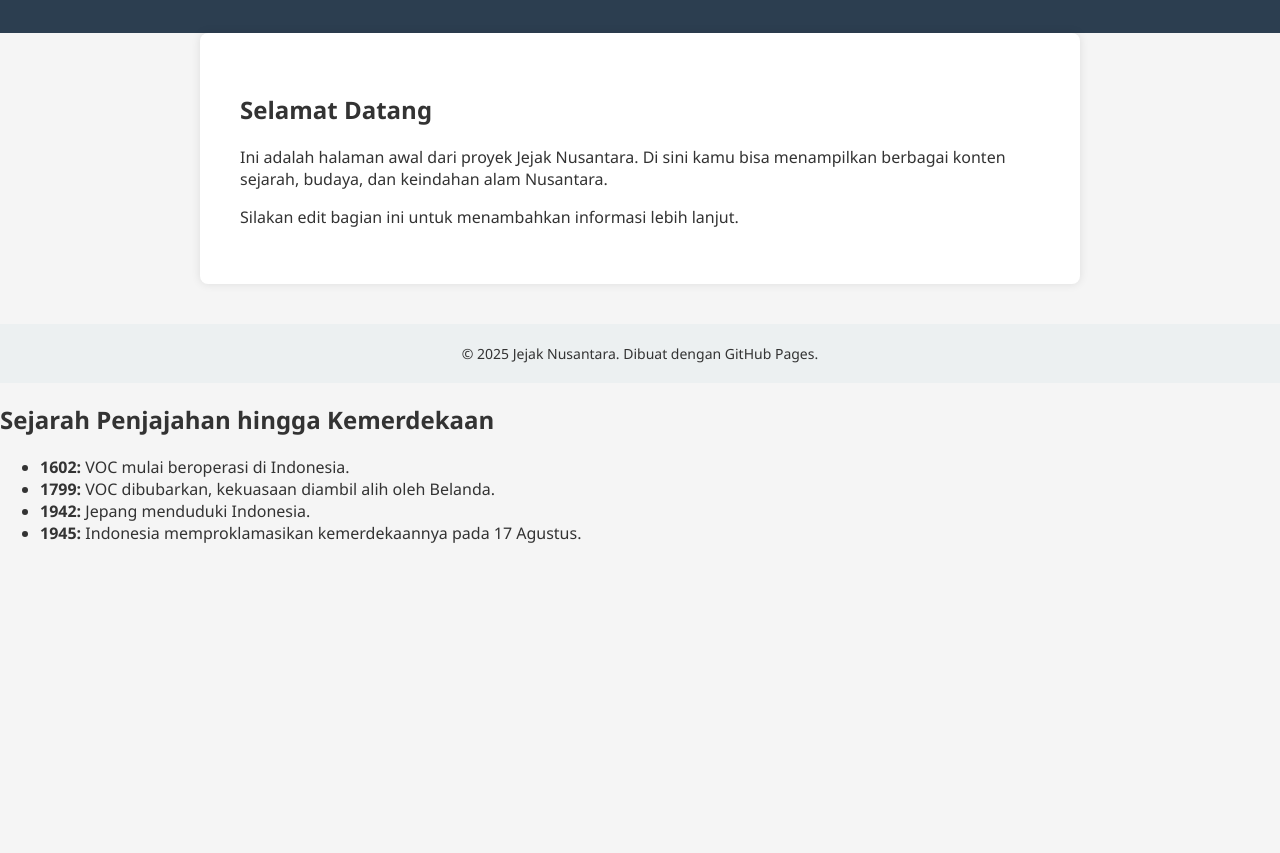
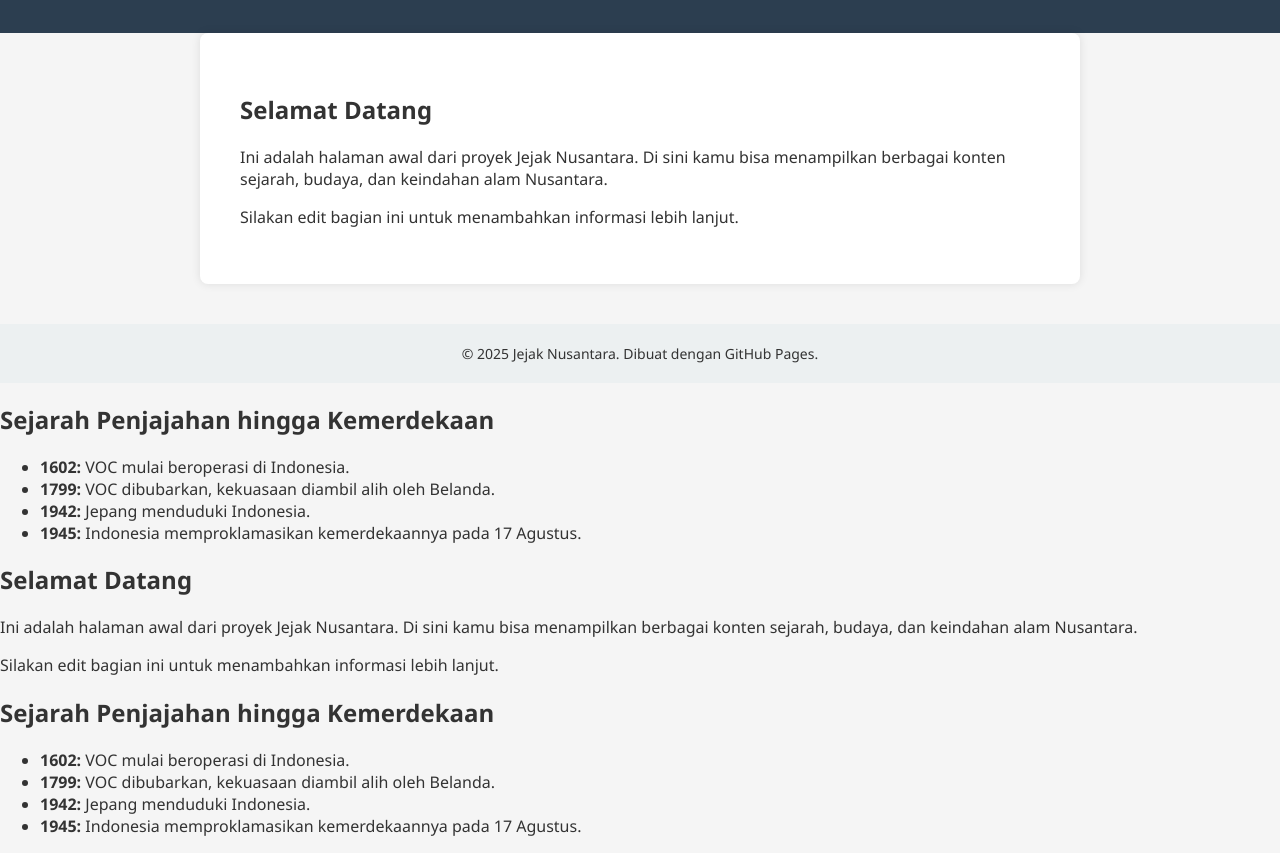
Before and after one commit to jioginting/Jejak-nusantara, a website: page index.html in a window 1280 px wide. Shown: the part 131-984 px from the top of the page. Before the commit the page ends 800 px from the top, so only its background shows below. Drawn offline with Linux system fonts and the light colour scheme.

Commit message:
Update index.html

```diff
--- a/index.html
+++ b/index.html
@@ -63,4 +63,19 @@
     <li><strong>1942:</strong> Jepang menduduki Indonesia.</li>
     <li><strong>1945:</strong> Indonesia memproklamasikan kemerdekaannya pada 17 Agustus.</li>
   </ul>
-</section>
+</section
+<main>
+  <h2>Selamat Datang</h2>
+  <p>Ini adalah halaman awal dari proyek Jejak Nusantara. Di sini kamu bisa menampilkan berbagai konten sejarah, budaya, dan keindahan alam Nusantara.</p>
+  <p>Silakan edit bagian ini untuk menambahkan informasi lebih lanjut.</p>
+
+  <section>
+    <h2>Sejarah Penjajahan hingga Kemerdekaan</h2>
+    <ul>
+      <li><strong>1602:</strong> VOC mulai beroperasi di Indonesia.</li>
+      <li><strong>1799:</strong> VOC dibubarkan, kekuasaan diambil alih oleh Belanda.</li>
+      <li><strong>1942:</strong> Jepang menduduki Indonesia.</li>
+      <li><strong>1945:</strong> Indonesia memproklamasikan kemerdekaannya pada 17 Agustus.</li>
+    </ul>
+  </section>
+</main>
```
